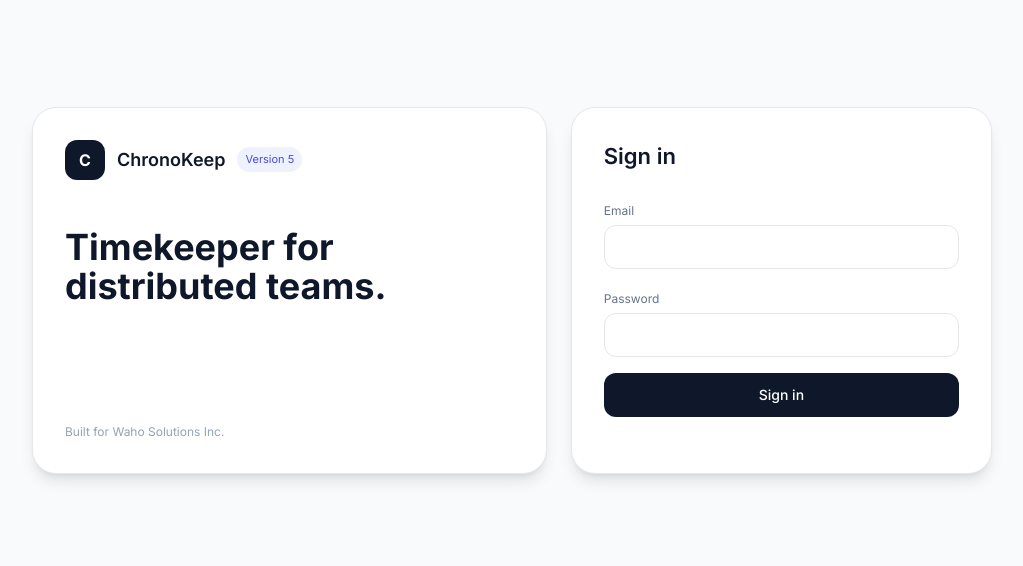
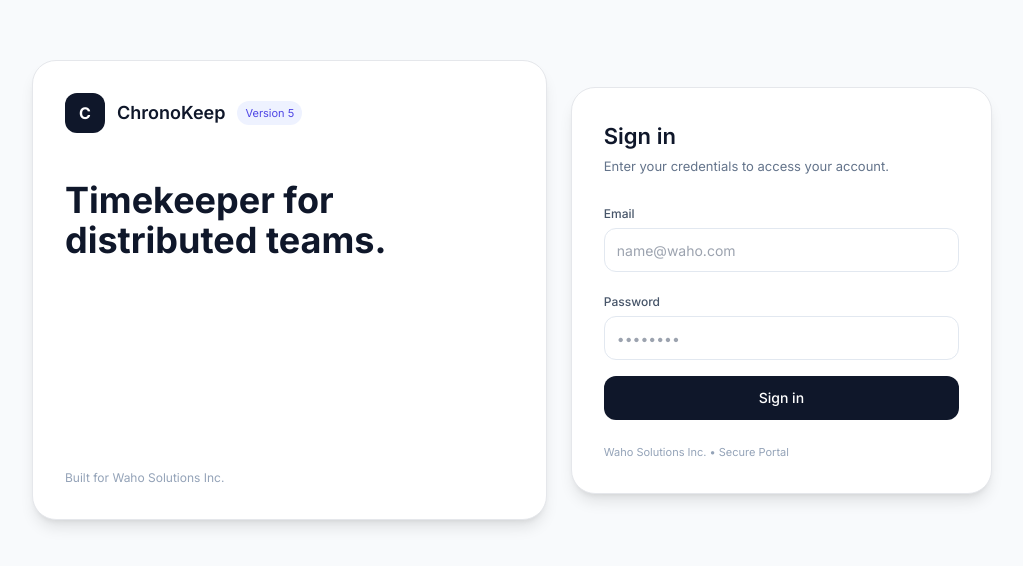
Before and after one commit to alnrosales/ChronoKeep, a Next.js app: page /login in a window 1280 px wide. Shown: the part 110-676 px from the top of the page, without its empty margins (128-1151 px from the left). Built offline with nearby package versions, Linux system fonts and the light colour scheme; no server answers.

Commit message:
Update page.tsx

```diff
--- a/app/login/page.tsx
+++ b/app/login/page.tsx
@@ -34,9 +34,11 @@ export default function LoginPage() {
   }
 
   return (
-    <div className="min-h-screen flex items-center justify-center p-4 bg-[var(--bg)]">
-      <div className="w-full max-w-[960px] grid lg:grid-cols-[1.1fr_0.9fr] gap-6">
-        <div className="hidden lg:flex flex-col justify-between rounded-[24px] bg-white border p-8 shadow-lg">
+    <div className="min-h-screen flex items-center justify-center p-4 sm:p-6 bg-[var(--bg)]">
+      <div className="w-full max-w-[960px] grid lg:grid-cols-[1.1fr_0.9fr] gap-6 items-center">
+
+        {/* Left Branding Panel: Hidden on mobile, beautiful card on desktop */}
+        <div className="hidden lg:flex flex-col justify-between rounded-[24px] bg-white border p-8 shadow-lg h-[460px]">
           <div>
             <div className="flex items-center gap-3">
               <div className="w-10 h-10 rounded-xl bg-slate-900 text-white grid place-items-center font-bold">C</div>
@@ -44,22 +46,66 @@ export default function LoginPage() {
               <span className="text-[11px] px-2 py-1 rounded-full bg-indigo-50 text-indigo-600">Version 5</span>
             </div>
             <h1 className="mt-12 text-[36px] font-bold leading-[1.1]">Timekeeper for distributed teams.</h1>
-            <p className="mt-4 text-slate-500 text-[14px]"> </p>
           </div>
           <div className="text-[12px] text-slate-400">Built for Waho Solutions Inc.</div>
         </div>
-        <div className="rounded-[24px] bg-white border p-6 sm:p-8 shadow-lg">
-          <h2 className="text-[22px] font-semibold">Sign in</h2>
-          <p className="mt-1 text-[13px] text-slate-500"> </p>
+
+        {/* Right Form Card */}
+        <div className="w-full rounded-[24px] bg-white border p-6 sm:p-8 shadow-lg">
+
+          {/* Mobile-only Branding Header: Shows logo nicely on phones before the sign-in box */}
+          <div className="flex lg:hidden items-center justify-between mb-6 pb-4 border-b">
+            <div className="flex items-center gap-2.5">
+              <div className="w-8 h-8 rounded-lg bg-slate-900 text-white grid place-items-center font-bold text-sm">C</div>
+              <span className="font-semibold text-base">ChronoKeep</span>
+            </div>
+            <span className="text-[10px] px-2 py-0.5 rounded-full bg-indigo-50 text-indigo-600 font-medium">v5</span>
+          </div>
+
+          <h2 className="text-[20px] sm:text-[22px] font-semibold">Sign in</h2>
+          <p className="mt-1 text-[13px] text-slate-500">Enter your credentials to access your account.</p>
+
           <form onSubmit={handleLogin} className="mt-6 space-y-4">
-            <div><label className="text-[12px] text-slate-500">Email</label><input value={email} onChange={e=>setEmail(e.target.value)} className="mt-1 w-full h-11 rounded-xl border px-3 text-sm" /></div>
-            <div><label className="text-[12px] text-slate-500">Password</label><input type="password" value={password} onChange={e=>setPassword(e.target.value)} className="mt-1 w-full h-11 rounded-xl border px-3 text-sm" /></div>
+            <div>
+              <label className="text-[12px] font-medium text-slate-600">Email</label>
+              <input
+                type="email"
+                autoComplete="email"
+                value={email}
+                onChange={e=>setEmail(e.target.value)}
+                className="mt-1 w-full h-11 rounded-xl border border-slate-200 px-3 text-sm focus:outline-none focus:ring-2 focus:ring-slate-900"
+                placeholder="name@waho.com"
+                required
+              />
+            </div>
+            <div>
+              <label className="text-[12px] font-medium text-slate-600">Password</label>
+              <input
+                type="password"
+                autoComplete="current-password"
+                value={password}
+                onChange={e=>setPassword(e.target.value)}
+                className="mt-1 w-full h-11 rounded-xl border border-slate-200 px-3 text-sm focus:outline-none focus:ring-2 focus:ring-slate-900"
+                placeholder="••••••••"
+                required
+              />
+            </div>
+
             {error && <div className="text-[12px] text-red-600 bg-red-50 border border-red-200 p-2.5 rounded-xl">{error}</div>}
-            <button disabled={loading} className="w-full h-11 rounded-xl bg-slate-900 text-white text-sm font-medium hover:bg-black">{loading ? 'Signing in...' : 'Sign in'}</button>
 
+            <button
+              disabled={loading}
+              className="w-full h-11 rounded-xl bg-slate-900 text-white text-sm font-medium hover:bg-black active:scale-[0.99] transition-transform disabled:opacity-50"
+            >
+              {loading ? 'Signing in...' : 'Sign in'}
+            </button>
           </form>
-          <div className="mt-6 text-[11px] text-slate-400"> </div>
+
+          <div className="mt-6 text-center lg:text-left text-[11px] text-slate-400">
+            Waho Solutions Inc. • Secure Portal
+          </div>
         </div>
+
       </div>
     </div>
   )
```
